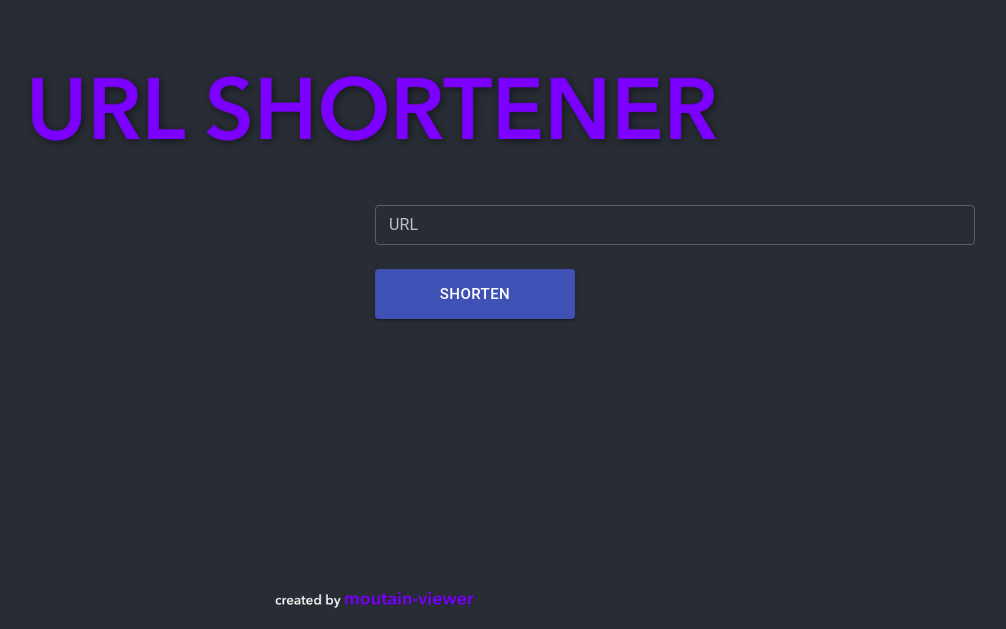
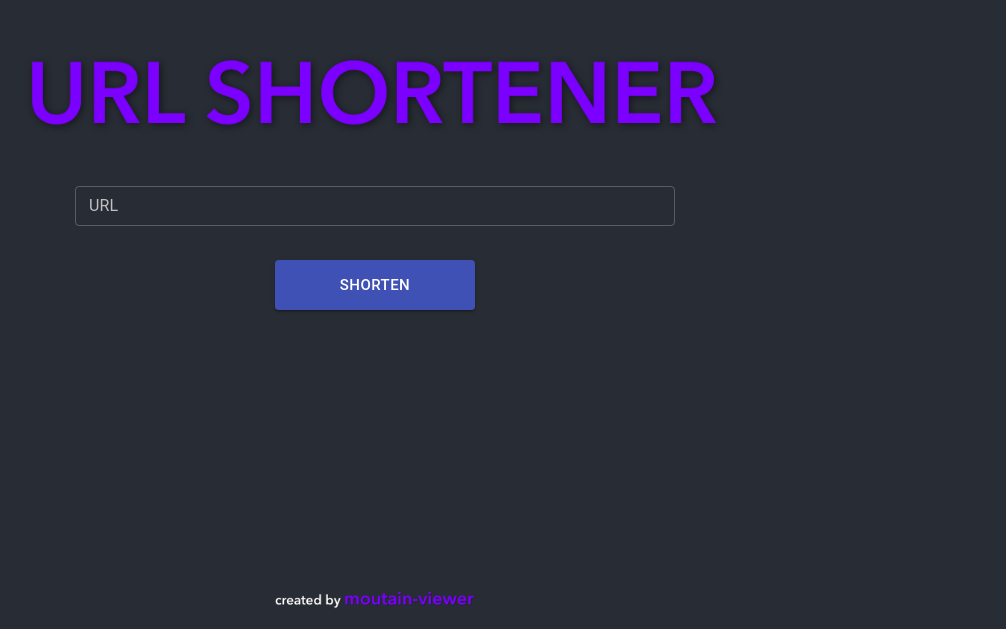
Before and after one commit to yarspirin/URL-Shortener, a React (Create React App) app in the folder frontend/: page / in a window 1280 px wide. Shown: the part 171-800 px from the top of the page, without its empty margins (265-1271 px from the left). Built offline with nearby package versions, Linux system fonts and the light colour scheme.

Commit message:
Fix layout

```diff
--- a/frontend/src/App.css
+++ b/frontend/src/App.css
@@ -41,7 +41,7 @@
 
 .titleContainer {
   position: absolute;
-  top: 30%;
+  top: 28%;
 }
 
 .titleImage {
@@ -51,16 +51,19 @@
 /* Input */
 
 .inputContainer {
+  display: flex;
+  flex-direction: column;
+  align-items: center;
+  justify-content: center;
 }
 
 .textFieldContainer {
-  top: 46%;
-  position: absolute;
+  position: relative;
 }
 
 .buttonContainer {
-  position: absolute;
-  top: 55%;
+  position: relative;
+  top: 30px;
 }
 
 /* Footer */
```
